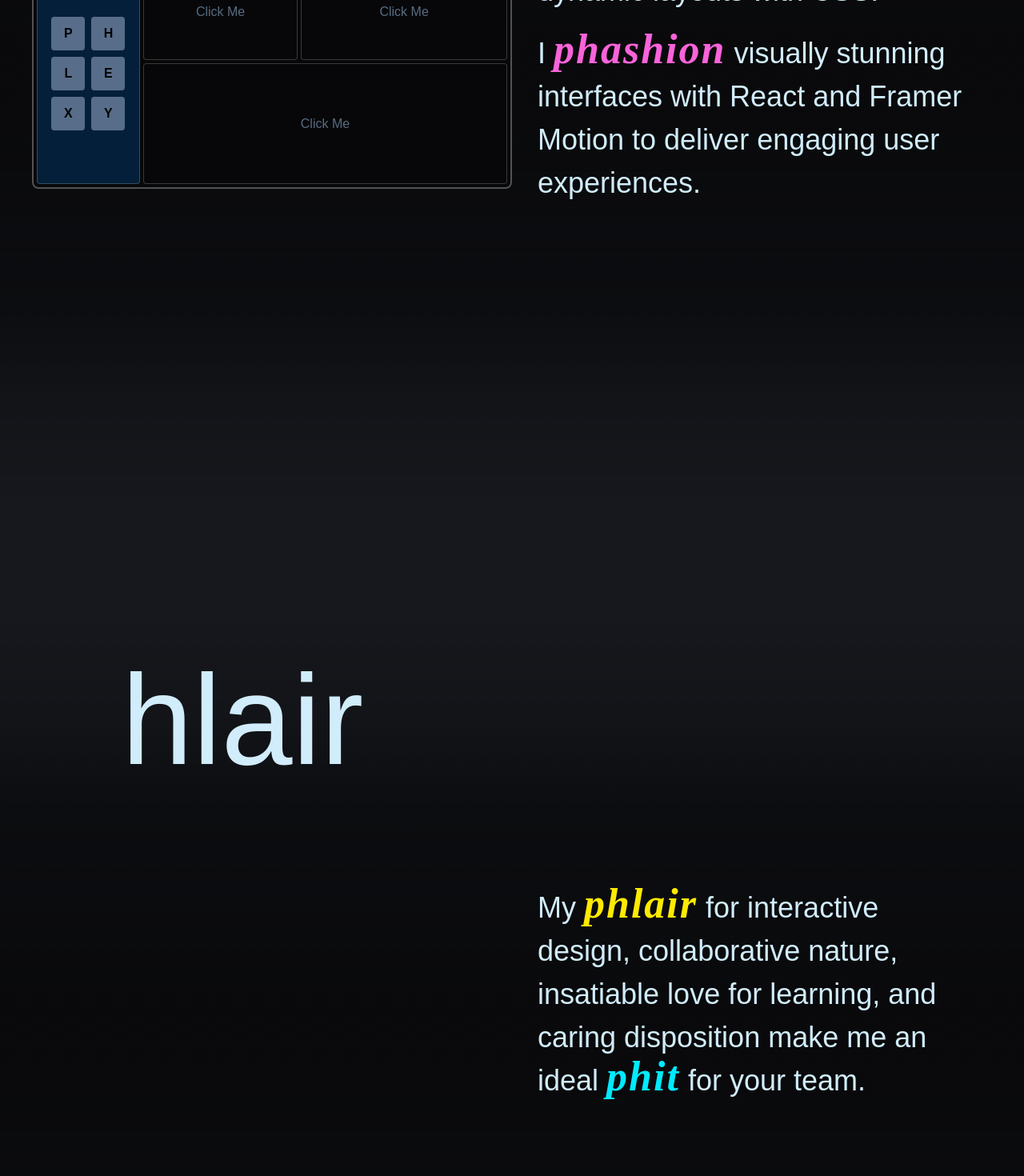
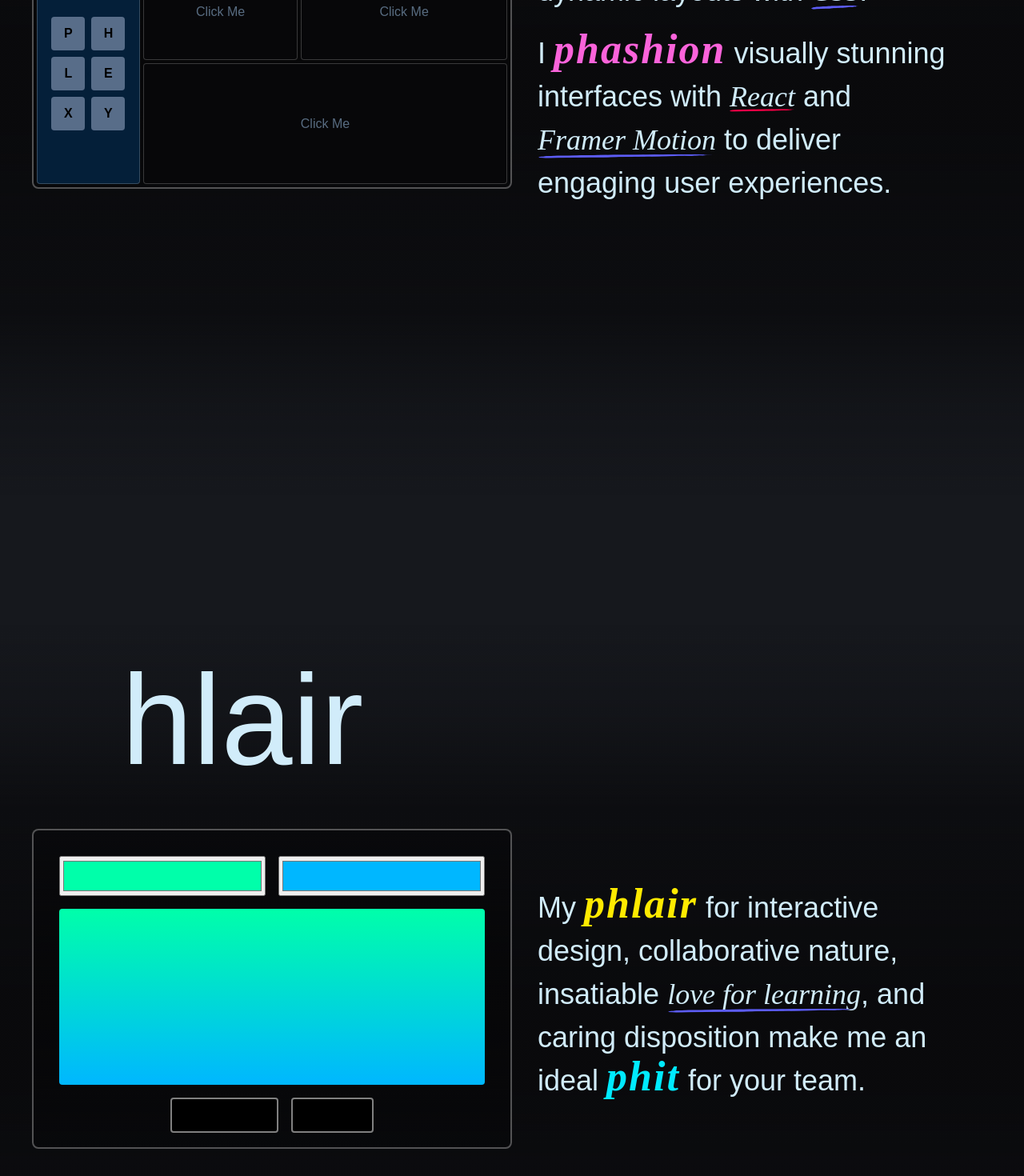
Before and after one commit to philNelson-jpn/phil-nelson-portfolio, a React (Vite) app: page / in a window 1280 px wide. Shown: the part 2660-4130 px from the top of the page at 80% size. Built offline with nearby package versions, Linux system fonts and the light colour scheme; a web font is replaced by a local one.

Commit message:
Implemented gradient generator and color select functionality in the Phlair component

```diff
--- a/src/App.css
+++ b/src/App.css
@@ -363,6 +363,17 @@
 	width: 12px;
 }
 
+.address-bar {
+	display: flex;
+	align-items: center;
+	border: 1px solid hsl(0deg 0% 100% / 0.2);
+	height: 16px;
+	width: 80%;
+	border-radius: 6px;
+	font-size: 8px;
+	padding-inline-start: 8px;
+}
+
 .box {
 	border: 1px solid hsl(0deg 0% 100% / 0.2);
 	background: hsl(240deg 15% 3%);
@@ -425,3 +436,31 @@
 .box.selected .phluid-box-text {
 	color: hsla(210, 86%, 12%);
 }
+
+.gradient-wrapper {
+	border: 2px solid hsl(0deg 0% 100% / 0.3);
+	padding: 32px;
+	width: 600px;
+	/* aspect-ratio: 1 / 1; */
+	margin-block-start: 6rem;
+	margin-block-end: 4rem;
+	grid-column: 1;
+	grid-row: 2;
+	position: sticky;
+	top: 13rem;
+	z-index: 10001;
+	background-image: linear-gradient(
+		180deg,
+		hsl(240deg 15% 3% / 0.5) 0%,
+		hsl(240deg 14% 3% / 0.6) 11%,
+		hsl(240deg 12% 3% / 0.7) 22%,
+		hsl(240deg 12% 3% / 0.8) 33%,
+		hsl(240deg 10% 3% / 0.9) 44%,
+		hsl(240deg 9% 3% / 0.9) 56%,
+		hsl(240deg 12% 3% / 0.8) 67%,
+		hsl(240deg 12% 3% / 0.7) 78%,
+		hsl(240deg 14% 3% / 0.6) 89%,
+		hsl(240deg 15% 3% / 0.5) 100%
+	);
+	border-radius: 8px;
+}
--- /dev/null
+++ b/src/components/GradientGenerator.jsx
@@ -0,0 +1,144 @@
+import React from 'react'
+import { styled } from 'styled-components'
+
+const INITIAL_STATE = {
+	colors: ['#00ffaa', '#00b7ff', '#0055ff', '#0000ff', '#8000ff'],
+	numOfVisibleColors: 2,
+}
+
+function reducer(state, action) {
+	switch (action.type) {
+		case 'add-color': {
+			return {
+				...state,
+				numOfVisibleColors: state.numOfVisibleColors + 1,
+			}
+		}
+
+		case 'remove-color': {
+			return {
+				...state,
+				numOfVisibleColors: state.numOfVisibleColors - 1,
+			}
+		}
+
+		case 'change-color': {
+			const nextColors = [...state.colors]
+			nextColors[action.index] = action.value
+
+			return {
+				...state,
+				colors: nextColors,
+			}
+		}
+	}
+}
+
+export default function GradientGenerator() {
+	const [state, dispatch] = React.useReducer(reducer, INITIAL_STATE)
+	const { colors, numOfVisibleColors } = state
+
+	const visibleColors = colors.slice(0, numOfVisibleColors)
+
+	const colorStops = visibleColors.join(', ')
+	const backgroundImage = `linear-gradient(${colorStops})`
+
+	function addColor() {
+		if (numOfVisibleColors >= 5) {
+			window.alert('There is a maximum of 5 colors')
+			return
+		}
+
+		dispatch({ type: 'add-color' })
+	}
+
+	function removeColor() {
+		if (numOfVisibleColors <= 2) {
+			window.alert('There is a minimum of 2 colors')
+			return
+		}
+
+		dispatch({ type: 'remove-color' })
+	}
+
+	return (
+		<div className='gradient-wrapper'>
+			<Wrapper>
+				<Colors>
+					{visibleColors.map((color, index) => {
+						const colorId = `color-${index}`
+						return (
+							<Input
+								key={colorId}
+								id={colorId}
+								type='color'
+								value={color}
+								onChange={(event) => {
+									dispatch({
+										type: 'change-color',
+										value: event.target.value,
+										index,
+									})
+								}}
+							/>
+						)
+					})}
+				</Colors>
+
+				<GradientPreview
+					style={{
+						backgroundImage,
+					}}
+				/>
+
+				<Actions>
+					<button onClick={removeColor}>Remove color</button>
+					<button onClick={addColor}>Add color</button>
+				</Actions>
+			</Wrapper>
+		</div>
+	)
+}
+
+const Wrapper = styled.div`
+	max-width: 550px;
+	display: flex;
+	flex-direction: column;
+	gap: 16px;
+`
+
+const Input = styled.input`
+	flex: 1;
+`
+
+const GradientPreview = styled.div`
+	aspect-ratio: 2 / 1;
+	height: 220px;
+	border-radius: 4px;
+`
+
+const Colors = styled.div`
+	display: flex;
+	flex-direction: row;
+	justify-content: center;
+	gap: 16px;
+
+	& input[type='color'] {
+		flex: 1;
+		height: 50px;
+	}
+`
+
+const Actions = styled.div`
+	display: flex;
+	justify-content: center;
+	gap: 16px;
+
+	& button {
+		font-size: 1rem;
+		padding: 8px 16px;
+		background-color: black;
+		border: 2px solid grey;
+		border-radius: 4px;
+	}
+`
--- a/src/components/MotionLayout.jsx
+++ b/src/components/MotionLayout.jsx
@@ -24,7 +24,7 @@ function CoinSorter() {
 					<ArrowLeft />
 					<ArrowRight />
 					<RotateCw />
-					<div className='address-bar'></div>
+					<div className='address-bar'>your-awesome-website.com</div>
 				</div>
 				{range(NUM_OF_BOXES).map((boxIndex) => (
 					<button
--- a/src/components/Phlair.jsx
+++ b/src/components/Phlair.jsx
@@ -1,3 +1,5 @@
+import GradientGenerator from './GradientGenerator'
+
 export default function Phlair() {
 	return (
 		<div className='intro-wrapper'>
@@ -6,11 +8,16 @@ export default function Phlair() {
 				<div className='intro-text'>
 					<p>
 						My <span className='phlair'>phlair</span> for interactive design,
-						collaborative nature, insatiable love for learning, and caring
-						disposition make me an ideal <span className='phit'>phit</span> for
-						your team.
+						collaborative nature, insatiable{' '}
+						<span className='style-underline'>
+							love for learning
+							<img src='src/assets/PurpleUnderLinePNPortfolio.png' alt='' />
+						</span>
+						, and caring disposition make me an ideal{' '}
+						<span className='phit'>phit</span> for your team.
 					</p>
 				</div>
+				<GradientGenerator />
 			</div>
 		</div>
 	)
--- a/src/components/Phluid.jsx
+++ b/src/components/Phluid.jsx
@@ -8,11 +8,20 @@ export default function Phluid() {
 				<div className='intro-text'>
 					<p>
 						I love creating <span className='phluid'>phluid</span> and dynamic
-						layouts with CSS.
+						layouts with <span className='style-underline'>
+							CSS
+							<img src='src/assets/PurpleUnderLinePNPortfolio.png' alt='' />
+						</span>.
 					</p>
 					<p>
 						I <span className='phashion'>phashion</span> visually stunning
-						interfaces with React and Framer Motion to deliver engaging user experiences.
+						interfaces with <span className='react-underline'>
+							React
+							<img src='src/assets/RedUnderLinePNPortfolio.png' alt='' />
+						</span>{' '} and <span className='style-underline'>
+							Framer Motion
+							<img src='src/assets/PurpleUnderLinePNPortfolio.png' alt='' />
+						</span> to deliver engaging user experiences.
 					</p>
 				</div>
 				<MotionLayout />
```
